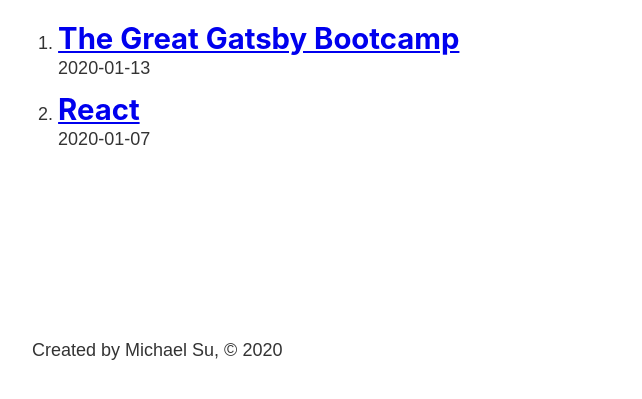
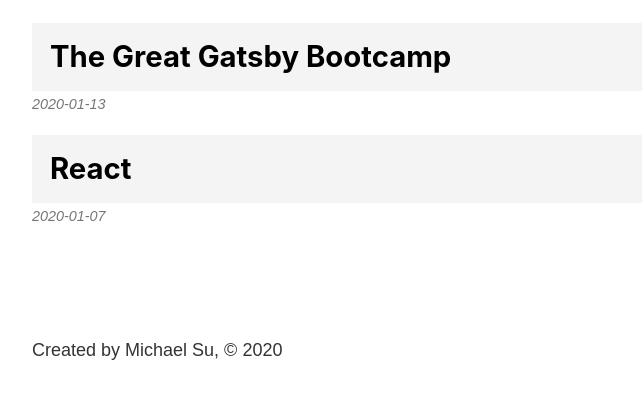
Before and after one commit to miicow/exploring_gatsbyjs, a Gatsby site in the folder gatsby-learning-website/: page /blog in a window 1280 px wide. Shown: the part 393-792 px from the top of the page, without its empty margins (251-893 px from the left). Built offline with nearby package versions, Linux system fonts and the light colour scheme; Gatsby itself is replaced by a stand-in of ours.

Commit message:
add styling to clean up blog page

```diff
--- a/gatsby-learning-website/src/pages/blog.js
+++ b/gatsby-learning-website/src/pages/blog.js
@@ -1,6 +1,7 @@
 import React from "react"
 import Layout from "../components/layout"
 import { Link, graphql, useStaticQuery } from "gatsby"
+import blogStyles from "./blog.module.scss"
 
 const BlogPage = () => {
   const data = useStaticQuery(
@@ -26,13 +27,13 @@
   return (
     <Layout>
       <h1>Blog</h1>
-      <ol>
+      <ol className={blogStyles.posts}>
         {data.allMarkdownRemark.edges.map((edge, i) => {
           const { title, date } = edge.node.frontmatter
           const { slug } = edge.node.fields
 
           return (
-            <li key={i}>
+            <li key={i} className={blogStyles.post}>
               <Link to={`/blog/${slug}`}>
                 <h2>{title}</h2>
               </Link>
--- /dev/null
+++ b/gatsby-learning-website/src/pages/blog.module.scss
@@ -0,0 +1,30 @@
+.posts {
+  list-style-type: none;
+  margin: 0;
+}
+
+.post {
+  margin: 1rem 0;
+
+  a {
+    background: #f4f4f4;
+    color: #000000;
+    display: block;
+    padding: 1rem;
+    text-decoration: none;
+  }
+
+  a:hover {
+    background-color: #e4e4e4;
+  }
+
+  h2 {
+    margin-bottom: 0;
+  }
+
+  p {
+    color: #777777;
+    font-size: 0.8rem;
+    font-style: italic;
+  }
+}
```
